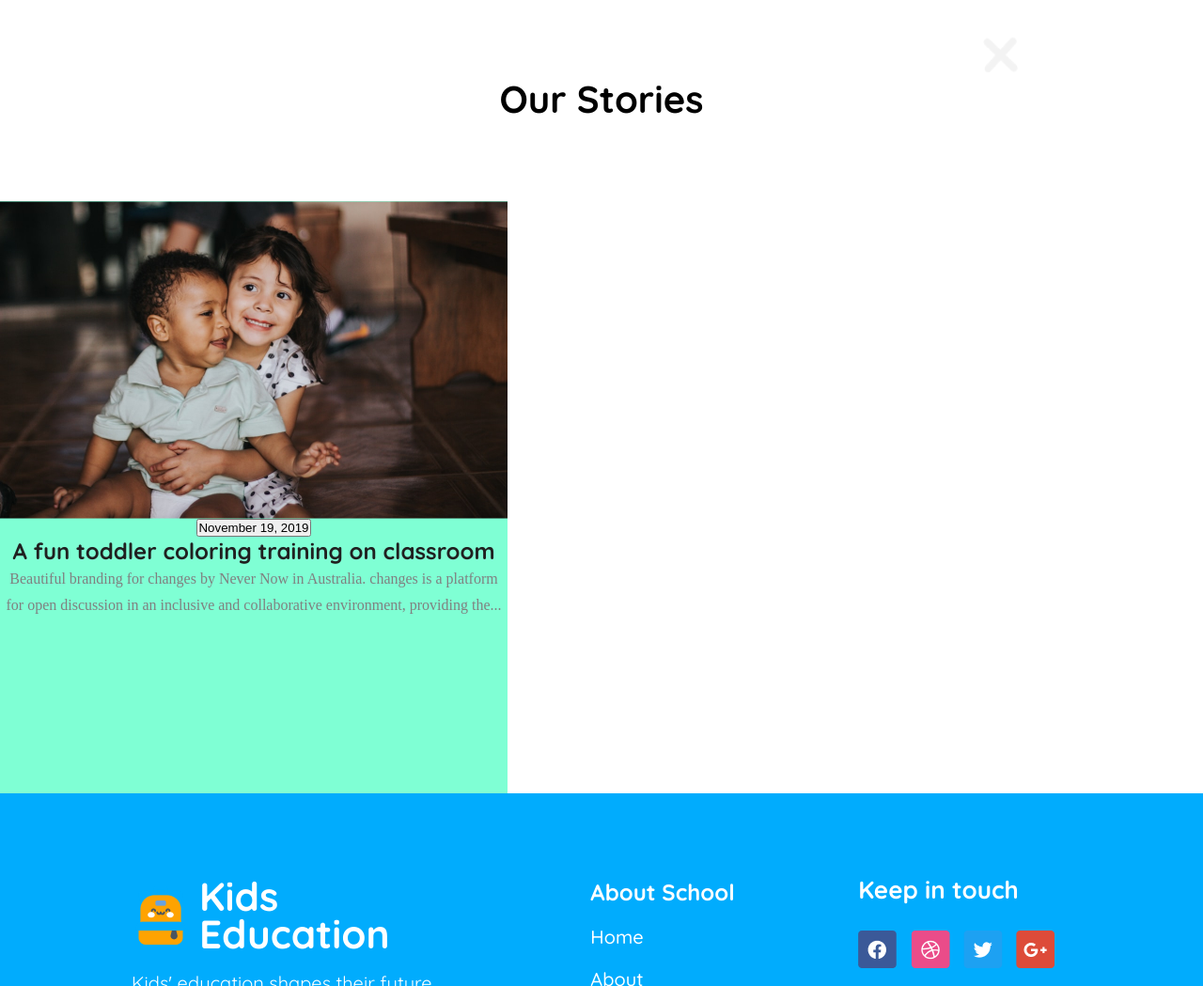
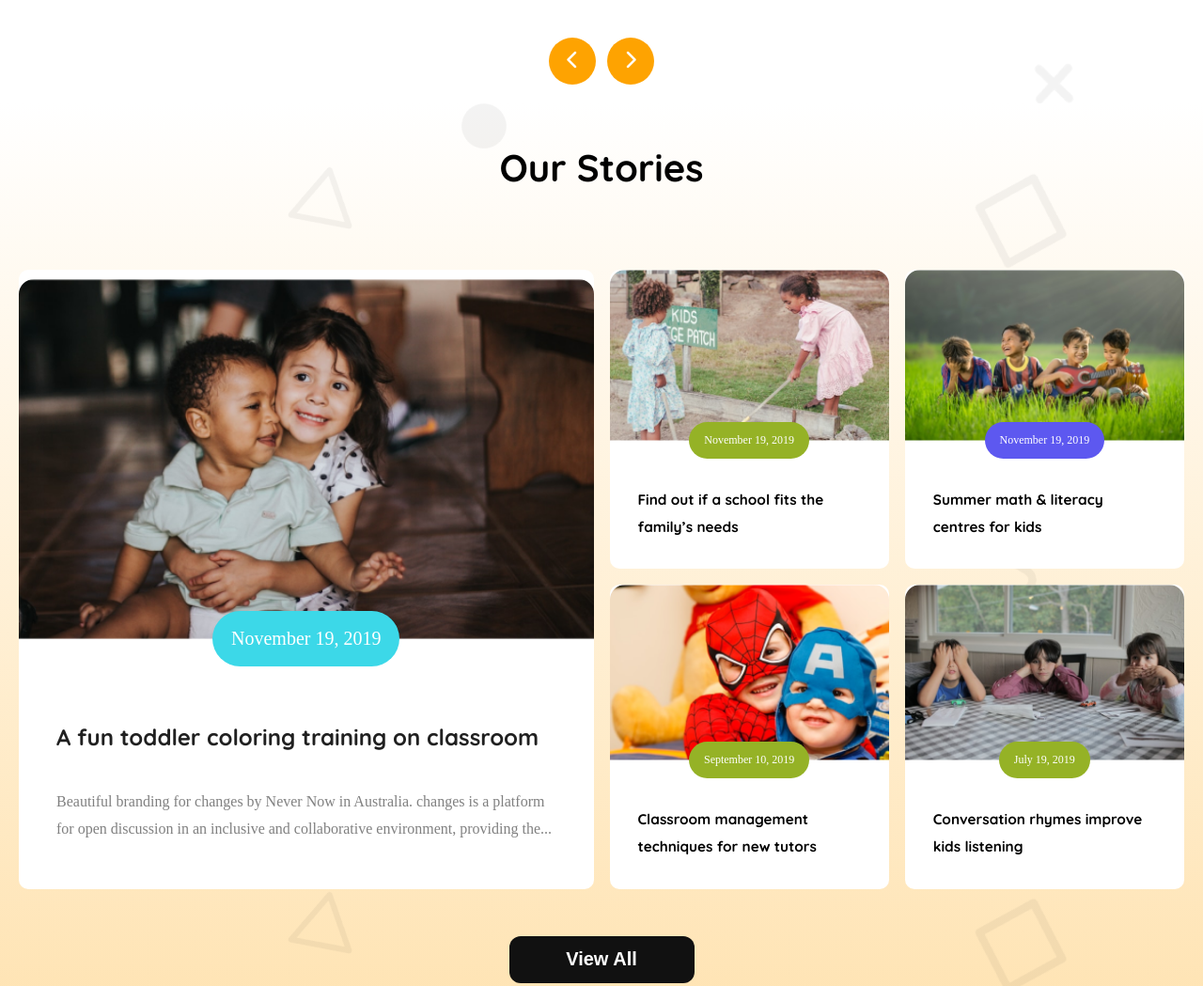
Before and after one commit to musfika21/PH-Assignment-02, a plain HTML site: page index.html in a window 1280 px wide. Shown: the part 1368-2417 px from the top of the page at 94% size. Drawn offline with Linux system fonts and the light colour scheme.

Commit message:
added new section in index.html

```diff
--- a/index.html
+++ b/index.html
@@ -37,7 +37,11 @@
           <button class="nav-btn">Contact</button>
         </div>
       </nav>
-      <marquee class="marquee" direction="left">Empowering kids is building confidence, inspiring creativity, and supporting their growth into independent, capable, and confident individuals.</marquee>
+      <marquee class="marquee" direction="left"
+        >Empowering kids is building confidence, inspiring creativity, and
+        supporting their growth into independent, capable, and confident
+        individuals.</marquee
+      >
       <!-- Nav for mobile -->
       <nav class="phn-nav">
         <img src="assets/logo.png" alt="Bag logo" />
@@ -48,7 +52,7 @@
       <div class="banner">
         <div class="banner-content">
           <h1 class="banner-head">
-            <span id="orange">Empowering</span
+            <span id="orange">Empowering </span
             ><span id="black">students from small age</span
             ><span id="blue">towards vision</span>
           </h1>
@@ -56,7 +60,10 @@
             With the courage, Confidence, Creativity and Compassion to make
             their Unique Contribution in a Diverse and Dynamic World.
           </p>
+          <div class="button">
             <button class="banner-btn">Enroll Now</button>
+          </div>
+
         </div>
         <div>
           <img
@@ -84,7 +91,10 @@
               <h4 class="title">Kinder (3-6) Years</h4>
             </div>
             <div>
-                        <p class="para">Kids are curious, imaginative, full of energy, and constantly learning, bringing joy, wonder, and endless creativity to the world
+              <p class="para">
+                Kids are curious, imaginative, full of energy, and constantly
+                learning, bringing joy, wonder, and endless creativity to the
+                world
               </p>
             </div>
             <div>
@@ -99,7 +109,10 @@
               <h4 class="title">Kinder (3-6) Years</h4>
             </div>
             <div>
-                        <p class="para">Kids are curious, imaginative, full of energy, and constantly learning, bringing joy, wonder, and endless creativity to the world
+              <p class="para">
+                Kids are curious, imaginative, full of energy, and constantly
+                learning, bringing joy, wonder, and endless creativity to the
+                world
               </p>
             </div>
             <div>
@@ -114,7 +127,10 @@
               <h4 class="title">Kinder (3-6) Years</h4>
             </div>
             <div>
-                        <p class="para">Kids are curious, imaginative, full of energy, and constantly learning, bringing joy, wonder, and endless creativity to the world
+              <p class="para">
+                Kids are curious, imaginative, full of energy, and constantly
+                learning, bringing joy, wonder, and endless creativity to the
+                world
               </p>
             </div>
             <div>
@@ -122,24 +138,64 @@
             </div>
           </div>
         </div>
+        <div class="icon-div">
+          <button class="icon"><i class="fa-solid fa-chevron-left"></i></button>
+          <button class="icon"><i class="fa-solid fa-chevron-right"></i></button>
+        </div>
       </div>
       <!-- Curriculum Section End -->
 
       <!-- Stories Section Start -->
       <div class="stories">
         <h3 class="head">Our Stories</h3>
-        <div>
+        <div class="story-card">
           <div class="story" id="story-1">
             <img src="assets/story-1.png" alt="Story one">
-            <button id="btn-1">November 19, 2019</button>
-            <h4 class="title">A fun toddler coloring training on
-              classroom</h4>
-            <p class="para">Beautiful branding for changes by Never Now in Australia.
-              changes is a platform for open discussion in an inclusive and
-              collaborative environment, providing the...</p>
+            <button>November 19, 2019</button>
+            <div>
+              <h4 class="title">A fun toddler coloring training on classroom</h4>
+            <p class="para">
+              Beautiful branding for changes by Never Now in Australia. changes
+              is a platform for open discussion in an inclusive and
+              collaborative environment, providing the...
+            </p>
+            </div>
+          </div>
+          <div class="story" id="story-2">
+            <img src="assets/story-2.png" alt="story 2" />
+            <button  class="story-btn">November 19, 2019</button>
+            <div>
+              <p>Find out if a school fits the family’s needs</p>
+            </div>
+          </div>
+          <div class="story" id="story-3">
+              <img src="assets/story-3.png" alt="story 3" />
+              <button  class="story-btn">November 19, 2019</button>
+            <div>
+              <p>Summer math & literacy centres for kids</p>
+            </div>
+          </div>
+          <div class="story" id="story-4">
+              <img src="assets/story-4.png" alt="story 4" />
+              <button  class="story-btn">September 10, 2019</button>
+            <div>
+              <p>Classroom management techniques for new tutors</p>
+            </div>
+          </div>
+          <div class="story" id="story-5">
+              <img src="assets/story-5.png" alt="story 5" />
+              <button  class="story-btn">July 19, 2019</button>
+            <div>
+              <p>Conversation rhymes improve kids listening</p>
             </div>
           </div>
         </div>
+        <div class="last">
+          <button class="banner-btn">View All</button>
+        </div>
+
+      </div>
+
       <!-- Stories Section End -->
     </main>
     <!-- Main Section End -->
@@ -149,11 +205,16 @@
       <div class="foot-container">
         <div class="col">
           <div id="foot-col-logo">
-                    <img src="assets/logo.png" alt="kids logo">
-                    <h2 id="foot-head" class="white">Kids<br>Education</h2>
+            <img src="assets/logo.png" alt="kids logo" />
+            <h2 id="foot-head" class="white">Kids<br />Education</h2>
           </div>
           <div>
-                    <p class="white foot-para">Kids' education shapes their future, fostering curiosity, creativity, and critical thinking. It builds foundational skills, promotes social-emotional growth, and empowers lifelong learning through play, exploration, and structured academic experiences.</p>
+            <p class="white foot-para">
+              Kids' education shapes their future, fostering curiosity,
+              creativity, and critical thinking. It builds foundational skills,
+              promotes social-emotional growth, and empowers lifelong learning
+              through play, exploration, and structured academic experiences.
+            </p>
           </div>
         </div>
         <div class="col" id="col-2">
@@ -169,13 +230,12 @@
         </div>
         <div class="col col-3">
           <h3 class="white foot-ttl">Keep in touch</h3>
-                <img src="assets/fb.png" alt="Facebook loge">
-                <img src="assets/dribble.png" alt="Dribble logo">
-                <img src="assets/twitter.png" alt="twitter loge">
-                <img src="assets/google+.png" alt="Google loge">
+          <img src="assets/fb.png" alt="Facebook loge" />
+          <img src="assets/dribble.png" alt="Dribble logo" />
+          <img src="assets/twitter.png" alt="twitter loge" />
+          <img src="assets/google+.png" alt="Google loge" />
         </div>
       </div>
-
     </footer>
     <!-- Footer Section End -->
   </body>
--- a/style.css
+++ b/style.css
@@ -27,7 +27,7 @@
   font-size: 1.5rem;
   font-weight: 700;
   line-height: 30.65px;
-  text-align: center;
+  /* text-align: center; */
 }
 .para{
   color: rgb(128, 128, 128);
@@ -35,7 +35,7 @@
   font-size: 1rem;
   font-weight: 500;
   line-height: 28.3px;
-  text-align: center;
+  /* text-align: center; */
 }
 /* Header Style Start */
 /* Nav Style Start */
@@ -182,22 +182,24 @@ text-align: left;
   background-position: center;
   margin-top: 60px;
   padding-bottom: 80px;
+  max-width: 1280px;
+  margin: auto;
+  padding: 20px;
 }
 .curriculum h3{
   text-align: center;
   margin-bottom: 80px;
+
 }
 .cards{
   display: flex;
   justify-content: space-between;
-  margin-left: 150px;
-  margin-right: 150px;
-
+  gap: 20px;
 }
 .card{
   position: relative;
-  width: 22.5rem;
-  height: 29.75rem;
+  /* width: 22.5rem;
+  height: 29.75rem; */
   display: flex;
   justify-content: center;
   align-items: center;
@@ -244,6 +246,20 @@ text-align: left;
 #f3{
   color: rgb(135, 0, 255);
 }
+.icon-div{
+  text-align: center;
+  margin-top: 80px;
+}
+.icon{
+  background-color: rgb(254, 163, 1);
+  border-radius: 50%;
+  padding: 10px;
+  border: none;
+  height: 50px;
+  width: 50px;
+  color: #fff;
+  font-size: 20px;
+}
 /* Curriculum Style End */
 
 /* Stories Style Start */
@@ -251,19 +267,102 @@ text-align: left;
   text-align: center;
   margin-bottom: 80px;
 }
+.stories{
+  background-image: url('assets/bg.png'),linear-gradient(0.00deg, rgba(254, 163, 1, 0.3),rgba(255, 255, 255, 0.3) 100%);
+  padding: 40px 20px;
+}
+.story-card{
+  display: grid;
+  grid-template-columns: repeat(4,1fr);
+  justify-content: center;
+  align-items: start;
+  gap: 17px;
+  margin: auto;
+  max-width: 1280px;
+}
 .story{
   display: flex;
-  /* justify-content: center; */
+  justify-content: center;
   align-items: center;
   flex-direction: column;
+  border-radius: 10px;
+  background-color: #fff;
+  height: 100%;
+}
+#story-2 p,
+#story-3 p,
+#story-4 p,
+#story-5
+p{
+  color: rgb(0, 0, 0);
+  font-size: 15.34px;
+  font-weight: 700;
+  line-height: 28.76px;
+  letter-spacing: 0%;
+  text-align: left;
+  /* background-color: #fff; */
 }
 #story-1{
- width: 540px;
- height: 630px;
- background-color: aquamarine;
+  grid-row: span 2;
+  grid-column: span 2;
+  background-color: #fff;
+
 }
-#btn-1{
+#story-1 div{
+  padding: 40px;
+}
+#story-1 img,
+#story-2 img,
+#story-3 img,
+#story-4 img,
+#story-5 img
+{
+  border-radius: 16px 16px 0 0;
+  width: 100%;
+}
+#story-1 h4{
+  margin-top: 20px;
+  margin-bottom: 40px;
+}
+#story-1 button{
+  border-radius: 47.93px;
+  padding: 15px 20px;
+  background: rgb(60, 216, 232);
+  color: rgb(255, 255, 255);
+  font-family: Raleway;
+  font-size: 20px;
+  font-weight: 500;
+  line-height: 28.76px;
+  text-transform: capitalize;
+  border: none;
+  margin-top: -30px;
+}
+#story-2 div,
+#story-3 div,
+#story-4 div,
+#story-5 div{
+  padding: 30px;
+  /* background-color: #fff; */
+}
+.story-btn{
+  border-radius: 47.93px;
+padding: 12px 16px;
+background: rgb(149, 178, 38);
+color: rgb(255, 255, 255);
+font-family: Raleway;
+font-size: 12px;
+font-weight: 500;
+text-transform: capitalize;
+border: none;
+margin-top: -20px;
 
+}
+#story-3 button{
+  background-color: rgb(93, 88, 240);
+}
+.last{
+  text-align: center;
+  margin-top: 50px;
 }
 /* Stories Style End */
 /* Main Style End */
@@ -359,14 +458,14 @@ margin-bottom: 30px;
   .banner-img{
     height: 100%;
   }
-  .banner-content{
-    /* align-items: center; */
+  .banner-content h1,
+  .banner-para,
+  .button
+  {
     text-align: center;
   }
-  #orange{
-    text-align: center;
-  }
-  /* Banner Responsive */
+
+  /* Curriculum Responsive */
   .cards{
     flex-direction: column;
     gap: 20px;
@@ -378,11 +477,37 @@ margin-bottom: 30px;
     /* height: 100%; */
 
   }
+  .icon-div{
+    display: none;
+  }
+
+  /* stories */
+  #story-1{
+    display: none;
+  }
+  .story-card{
+    grid-template-columns: repeat(2,1fr);
+
+  }
+  #story-2 p,
+  #story-3 p,
+#story-4 p,
+#story-5
+p{
+  font-size: 12px;
+}
   /* footer responsive */
+  .footer{
+    padding: 0;
+  }
+  #col-2{
+    justify-content: start;
+  }
   .foot-container{
     grid-template-columns: repeat(1,1fr);
     justify-content: start;
     align-items: start;
-    padding: 0;
+    padding: 50px 20px;
+
   }
 }
```
Lines whose indentation alone changed are shown as unchanged.
